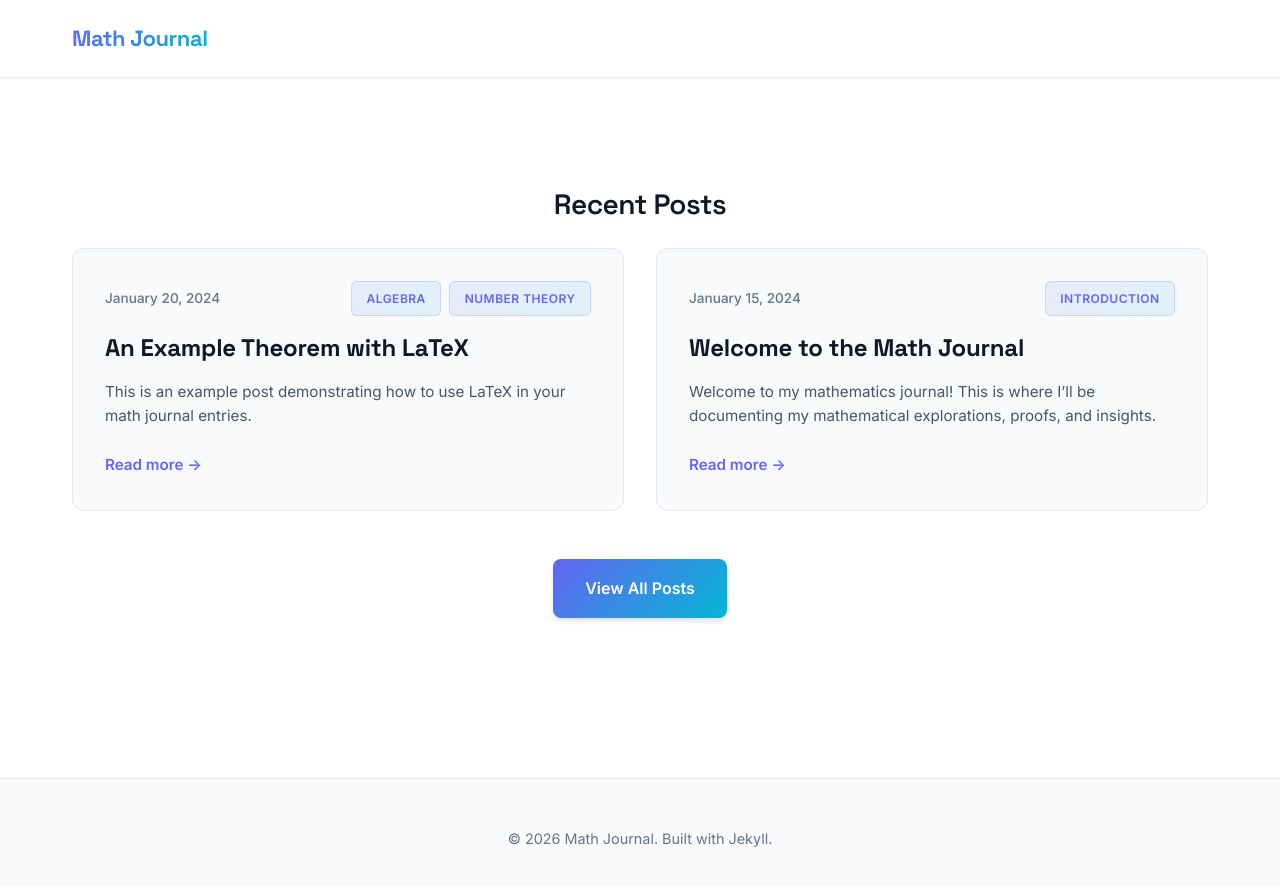
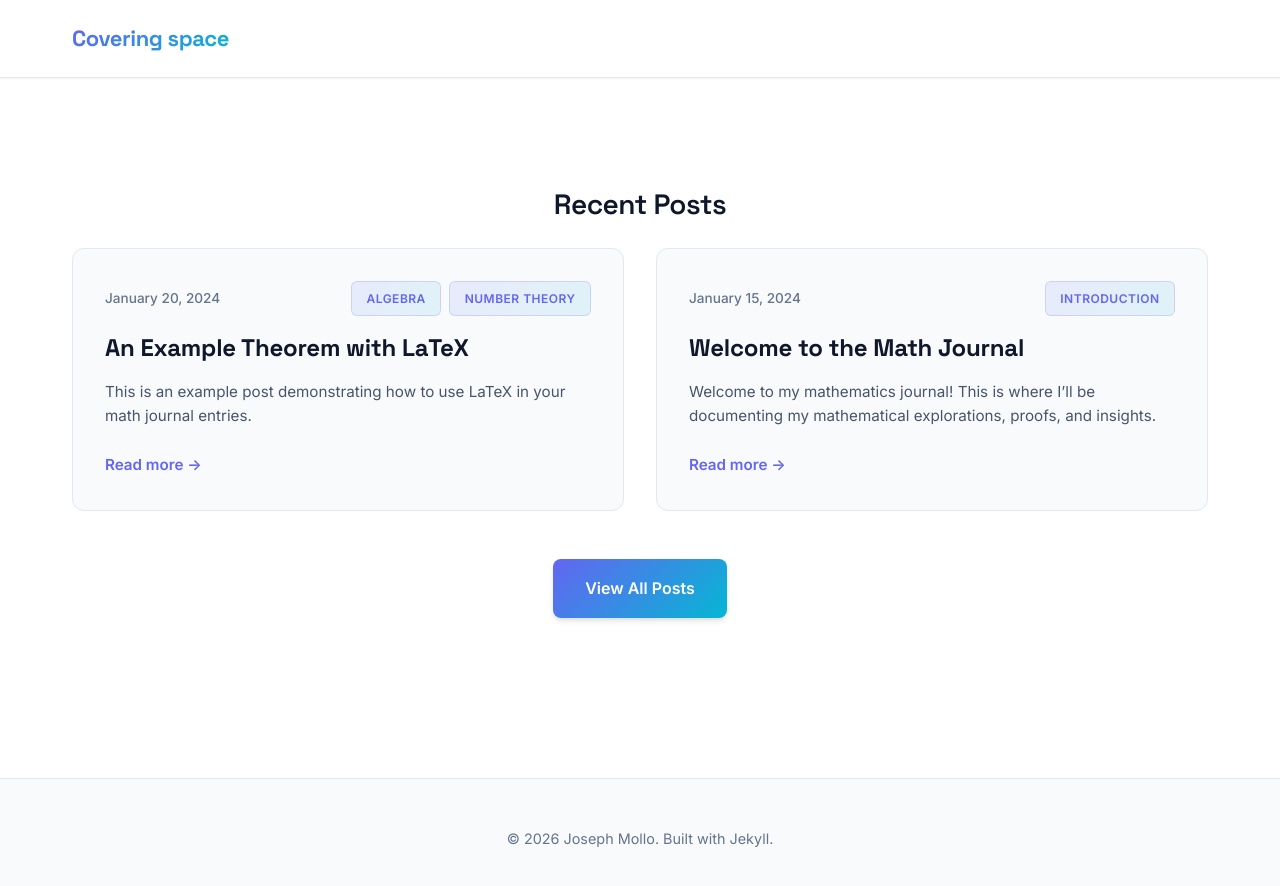
Before and after one commit to gmollo/math-journal, a Jekyll site: the page built from index.md, in a window 1280 px wide and 900 px high, scrolled down 594 px. Shown: the top 886 px of the window. Built offline with Jekyll 4.4.1, drawn with Linux system fonts in a browser that asks for light colours; some of the changed text lies outside the part shown.

Commit message:
Change site name to 'Covering space' and add author name to copyright

```diff
--- a/_config.yml
+++ b/_config.yml
@@ -1,5 +1,5 @@
 # Site settings
-title: Math Journal
+title: Covering space
 description: A personal mathematics journal and portfolio
 url: "https://gmollo.github.io"
 baseurl: "/math-journal"
--- a/_layouts/default.html
+++ b/_layouts/default.html
@@ -44,7 +44,7 @@
 
     <footer class="site-footer">
       <div class="wrapper">
-        <p>&copy; {{ 'now' | date: "%Y" }} {{ site.title }}. Built with Jekyll.</p>
+        <p>&copy; {{ 'now' | date: "%Y" }} Joseph Mollo. Built with Jekyll.</p>
       </div>
     </footer>
   </body>
--- a/index.md
+++ b/index.md
@@ -4,7 +4,7 @@ title: Home
 ---
 
 <div class="hero-section">
-  <h1 class="hero-title">Math Journal</h1>
+  <h1 class="hero-title">Covering space</h1>
   <p class="hero-subtitle">A collection of mathematical explorations, proofs, and insights</p>
   <p class="hero-description">
     Welcome to my personal mathematics journal. Here I document my journey through various mathematical
```
